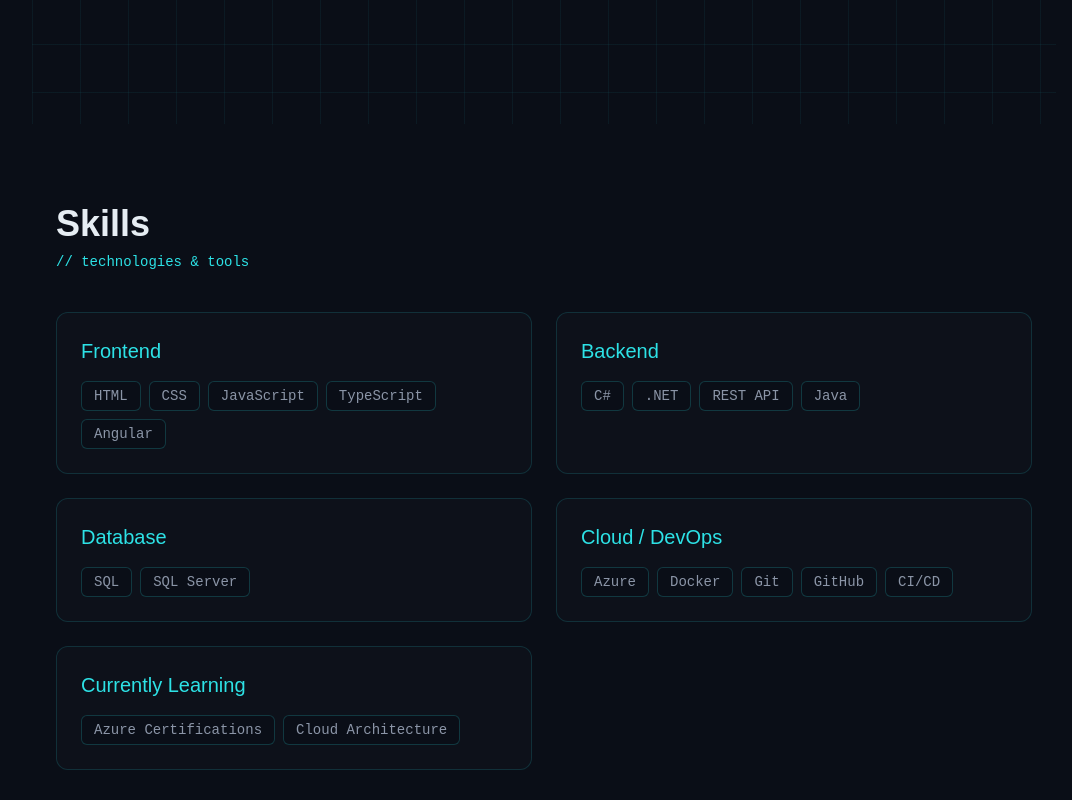
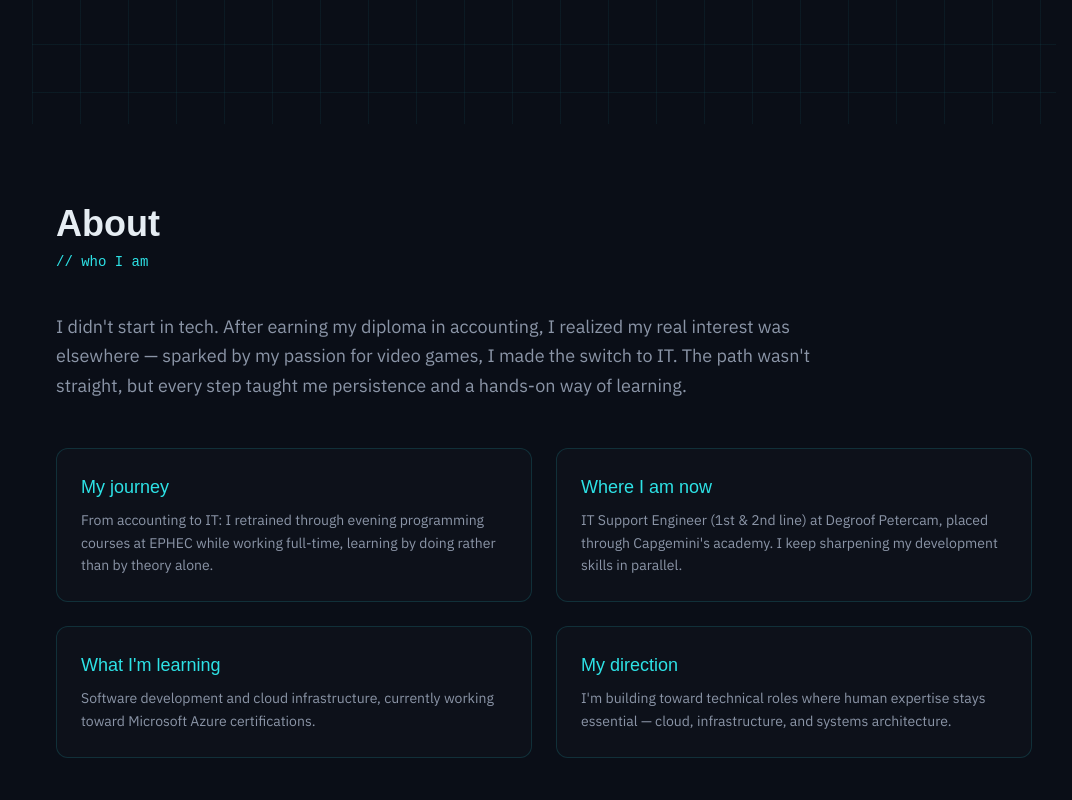
Before and after one commit to ezan1050/portfolio, an Angular app: page / in a window 1280 px wide. Shown: the part 740-1540 px from the top of the page, without its empty margins (96-1168 px from the left). Built offline with nearby package versions, Linux system fonts and the light colour scheme.

Commit message:
feat: add about section with data-driven highlights (#5)

```diff
--- /dev/null
+++ b/src/app/data/about.data.ts
@@ -0,0 +1,23 @@
+import { AboutHighlight } from '../models/about.model';
+
+export const aboutIntro =
+  "I didn't start in tech. After earning my diploma in accounting, I realized my real interest was elsewhere — sparked by my passion for video games, I made the switch to IT. The path wasn't straight, but every step taught me persistence and a hands-on way of learning.";
+
+export const aboutHighlights: AboutHighlight[] = [
+  {
+    title: 'My journey',
+    description: 'From accounting to IT: I retrained through evening programming courses at EPHEC while working full-time, learning by doing rather than by theory alone.'
+  },
+  {
+    title: 'Where I am now',
+    description: 'IT Support Engineer (1st & 2nd line) at Degroof Petercam, placed through Capgemini\'s academy. I keep sharpening my development skills in parallel.'
+  },
+  {
+    title: "What I'm learning",
+    description: 'Software development and cloud infrastructure, currently working toward Microsoft Azure certifications.'
+  },
+  {
+    title: 'My direction',
+    description: 'I\'m building toward technical roles where human expertise stays essential — cloud, infrastructure, and systems architecture.'
+  }
+];
--- a/src/app/features/home/home/home.html
+++ b/src/app/features/home/home/home.html
@@ -1,2 +1,3 @@
-<app-hero />
-<app-skills />
+<app-hero></app-hero>
+<app-about></app-about>
+<app-skills></app-skills>
--- a/src/app/features/home/home/home.ts
+++ b/src/app/features/home/home/home.ts
@@ -1,10 +1,11 @@
 import { Component } from '@angular/core';
 import { Hero } from '../sections/hero/hero';
 import { Skills } from '../sections/skills/skills';
+import { About } from '../sections/about/about';
 
 @Component({
   selector: 'app-home',
-  imports: [Hero, Skills],
+  imports: [Hero, Skills, About],
   templateUrl: './home.html',
   styleUrl: './home.css',
 })
--- /dev/null
+++ b/src/app/features/home/sections/about/about.html
@@ -0,0 +1,29 @@
+<section id="about" appScrollReveal class="max-w-5xl mx-auto px-6 py-20">
+
+  <h2 class="font-display text-3xl md:text-4xl font-bold text-cyber-text mb-2">
+    About
+  </h2>
+  <p class="font-mono text-cyber-cyan text-sm mb-10">
+    // who I am
+  </p>
+
+  <!-- Intro -->
+  <p class="font-body text-base md:text-lg text-cyber-muted max-w-3xl mb-12 leading-relaxed">
+    {{ intro }}
+  </p>
+
+  <!-- Points clés -->
+  <div class="grid gap-6 md:grid-cols-2">
+    @for (item of highlights; track item.title) {
+      <div class="bg-cyber-surface/50 border border-cyber-cyan/15 rounded-xl p-6">
+        <h3 class="font-display text-lg text-cyber-cyan mb-2">
+          {{ item.title }}
+        </h3>
+        <p class="font-body text-sm text-cyber-muted leading-relaxed">
+          {{ item.description }}
+        </p>
+      </div>
+    }
+  </div>
+
+</section>
--- /dev/null
+++ b/src/app/features/home/sections/about/about.ts
@@ -0,0 +1,15 @@
+import { Component } from '@angular/core';
+import { aboutIntro, aboutHighlights } from '../../../../data/about.data';
+import { AboutHighlight } from '../../../../models/about.model';
+import { ScrollReveal } from '../../../../shared/directives/scroll-reveal';
+
+@Component({
+  selector: 'app-about',
+  imports: [ScrollReveal],
+  templateUrl: './about.html',
+  styleUrl: './about.css'
+})
+export class About {
+  intro = aboutIntro;
+  highlights: AboutHighlight[] = aboutHighlights;
+}
--- /dev/null
+++ b/src/app/models/about.model.ts
@@ -0,0 +1,5 @@
+export interface AboutHighlight
+{
+    title : string;
+    description : string;
+}
```
Also changed, not shown: src/app/features/home/sections/about/about.css (added), 1 other file (tests, documents, lock files or other folders).
